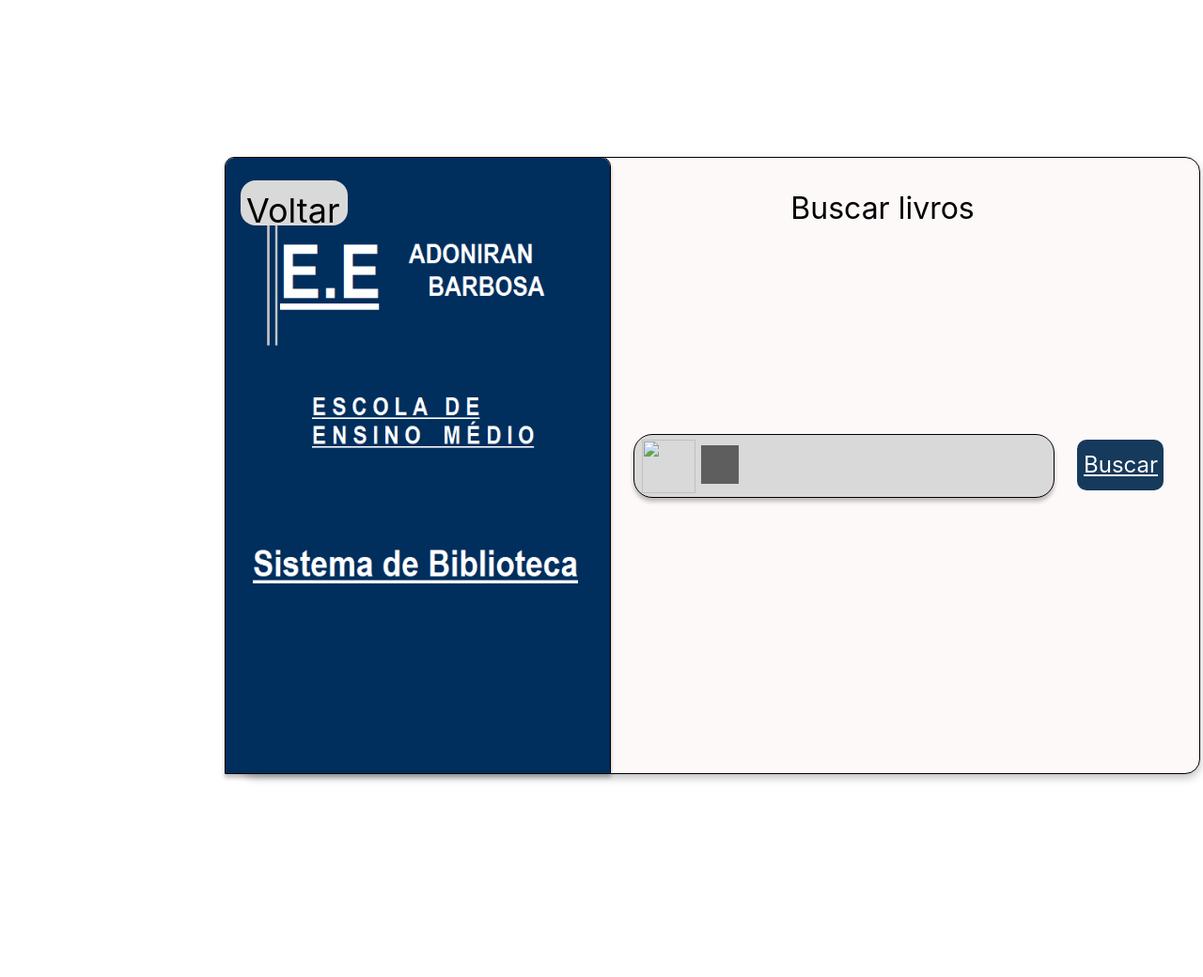
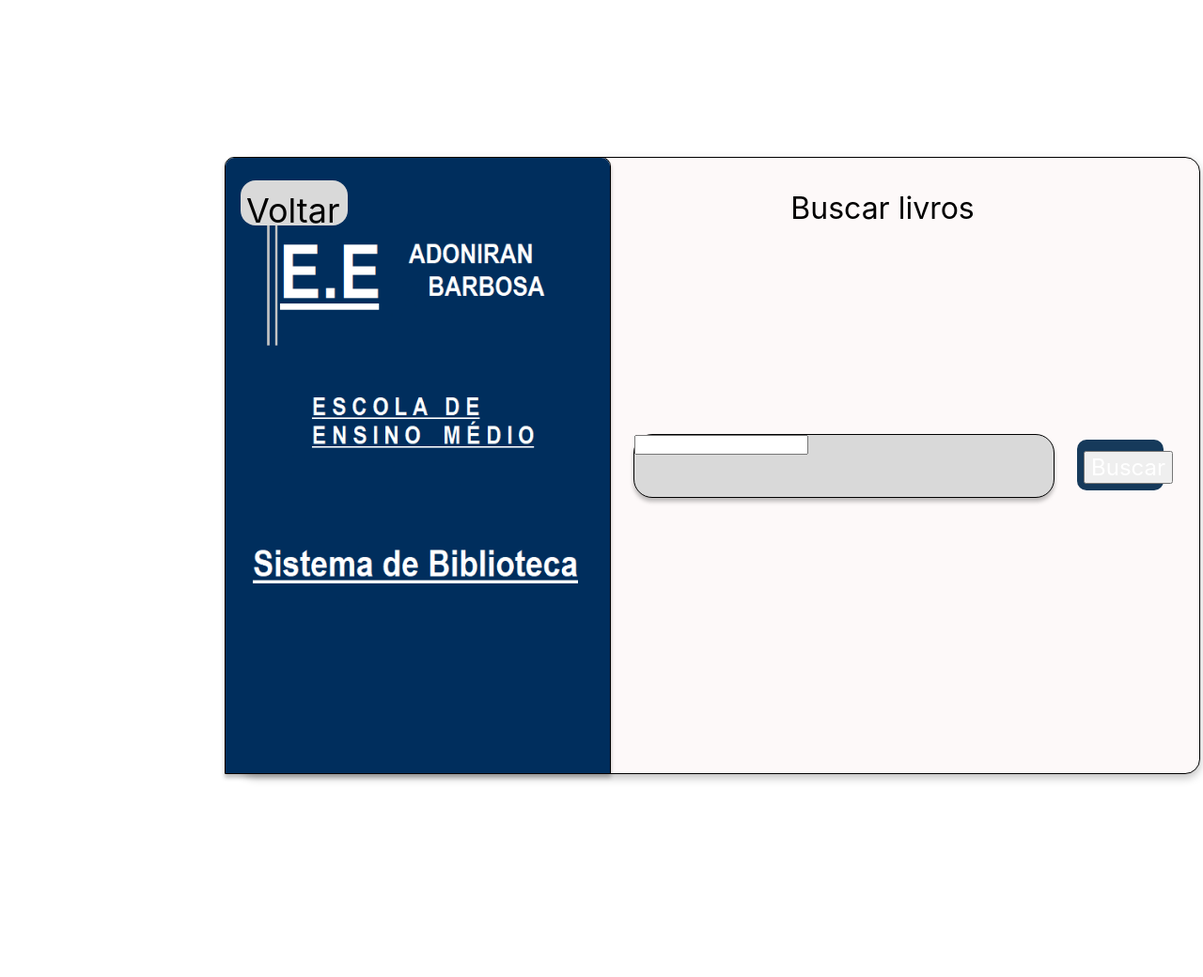
Before and after one commit to ronoronorono/libraryManagerFront, a Django app: page /buscarLivros/ in a window 1280 px wide; the page is wider, and only the part inside the window is pictured. Shown: that part at 94% size. Run offline with Django 5.2, Linux system fonts and the light colour scheme; some libraries are stand-ins or nearby versions.

Commit message:
feat(adicionando form para o buscar livro)

```diff
--- a/library/forms.py
+++ b/library/forms.py
@@ -33,3 +33,9 @@ class bookForm(forms.Form):
         label="Gênero",
         max_length=100
    )
+
+class searchBookForm(forms.Form):
+     title = forms.CharField(
+        label="Título",
+        max_length=100
+     )
--- a/library/views/searchBooksView.py
+++ b/library/views/searchBooksView.py
@@ -1,4 +1,16 @@
 from django.shortcuts import render, redirect
+from library.forms import searchBookForm
+from library.models.book import Book
 
 def searchBooksView(request):
-    return render(request, 'both/buscarLivros.html')
+    if request.method == 'POST':
+        form = searchBookForm(request.POST)
+        if form.is_valid():
+            title = form.cleaned_data['title']
+            print(form.cleaned_data)
+            resultado=Book.objects.filter(title__contains=title)
+            print(resultado)
+
+    else:
+        form = searchBookForm()
+    return render(request, 'both/buscarLivros.html', {'searchBookForm': form})
--- a/templates/both/buscarLivros.html
+++ b/templates/both/buscarLivros.html
@@ -8,36 +8,27 @@
     style="width: 409px; height: 655px; left: 231px; top: 159px; position: absolute; box-shadow: 0px 4px 4px rgba(0, 0, 0, 0.25); border-top-left-radius: 10px; border-top-right-radius: 10px; border: 1px black solid"
     src="{% static 'images/Logo.png' %}" alt="Logo" />
 
-  <div style="width: 564px; left: 666px; top: 454px; position: absolute">
+  <form method="POST" style="width: 564px; left: 666px; top: 454px; position: absolute">
+    {% csrf_token %}
+
     <div style="width: 92px; height: 54px; left: 472px; top: 6px; position: absolute">
       <div
         style="width: 92px; height: 54px; left: 0px; top: 0px; position: absolute; background: #163A5B; border-radius: 10px">
       </div>
-      <a
-        href="{% url 'resultadoBuscaLivro' %}"
+      <button type="submit"
         style="left: 7px; top: 12px; position: absolute; color: white; font-size: 24px; font-family: Inter; font-weight: 400; word-wrap: break-word">
         Buscar
-      </a>
+      </button>
     </div>
 
     <div style="width: 446px; height: 66px; left: 0px; top: 0px; position: absolute">
       <div
         style="width: 446px; height: 66px; left: 0px; top: 0px; position: absolute; background: #D9D9D9; box-shadow: 0px 4px 4px rgba(0, 0, 0, 0.25); border-radius: 20px; border: 1px black solid">
-      </div>
-      <div
-        style="width: 60px; height: 60px; padding: 1.50px; left: 6px; top: 3px; position: absolute; justify-content: center; align-items: center; display: inline-flex">
-        <img style="width: 57px; height: 57px" src="https://via.placeholder.com/57x57" />
+        {{ searchBookForm.title }}
       </div>
 
-      <div style="width: 40px; height: 41px; left: 72px; top: 12px; position: absolute">
-        <img style="width: 24px; height: 37px; left: 8px; top: 2px; position: absolute"
-          src="https://via.placeholder.com/24x37" />
-        <div
-          style="width: 40px; height: 41px; left: 0px; top: 0px; position: absolute; background: linear-gradient(0deg, rgba(127, 127, 127, 0.50) 0%, rgba(127, 127, 127, 0.50) 100%), linear-gradient(0deg, #3D3D3D 0%, #3D3D3D 100%)">
-        </div>
-      </div>
     </div>
-  </div>
+  </form>
 
   <div
     style="width: 246px; height: 52px; left: 808px; top: 194px; position: absolute; text-align: center; color: black; font-size: 32px; font-family: Inter; font-weight: 400; word-wrap: break-word">
```
